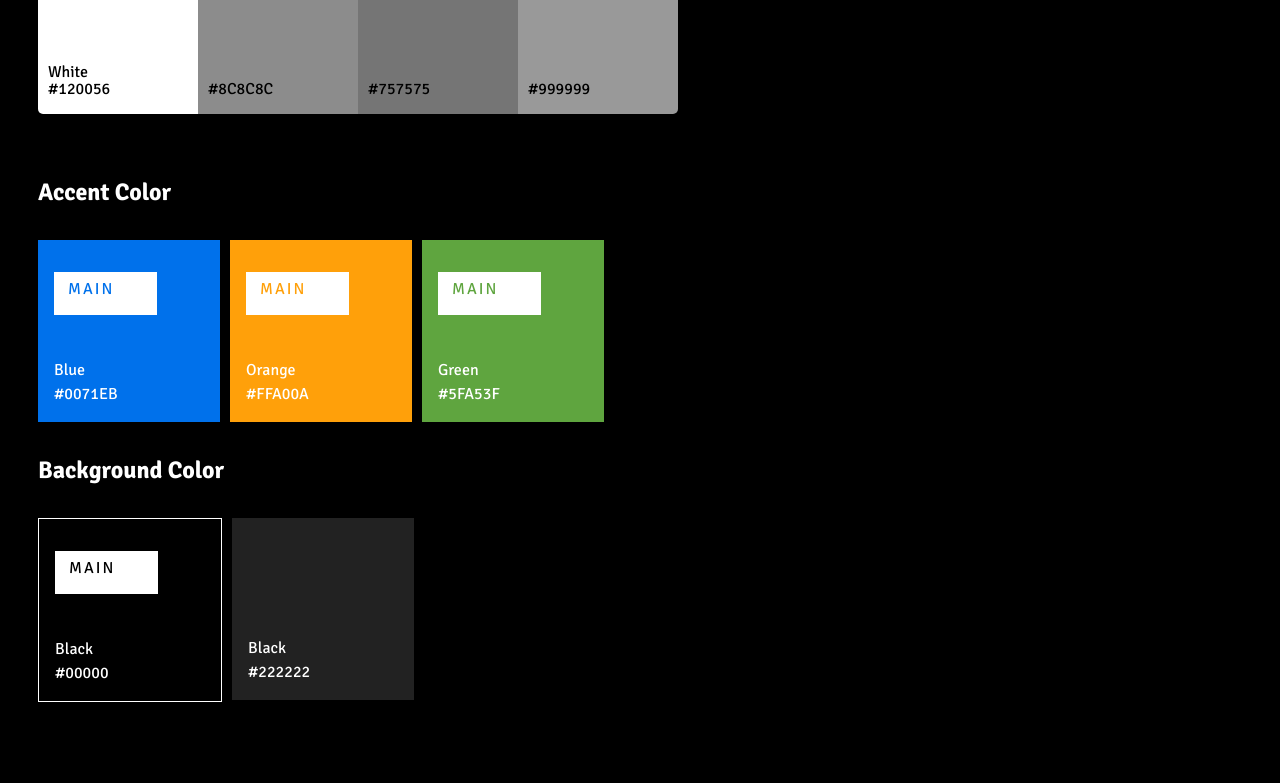
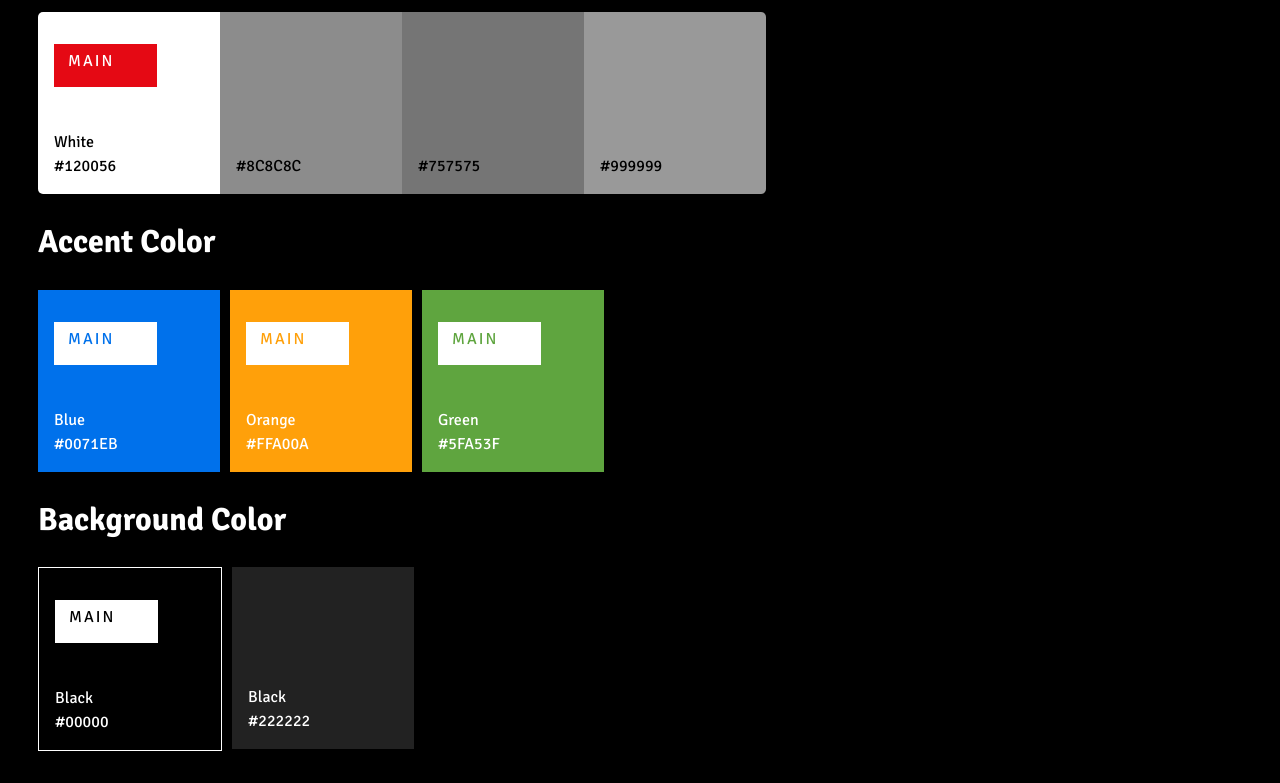
Before and after one commit to furkanozanyuce/witflix, a website built with Vite: page design-system.html in a window 1280 px wide. Shown: the part 665-1448 px from the top of the page. Before the commit the page ends 1375 px from the top, so only its background shows below. Built offline with nearby package versions, Linux system fonts and the light colour scheme.

Commit message:
cleaned a code a bit

```diff
--- a/design-system.html
+++ b/design-system.html
@@ -20,8 +20,8 @@
         </div>
         <div class="colors">
             <div class="color">
-                <h2>Primary Red</h2>
-                <div class="rect rect-red" style="background-color: var(--primary-red);">Red</div>
+                <h2>Primary Red</h2> <br>
+                <div class="rect" style="background-color: var(--primary-red); border: none;">Red</div>
             </div>
             <div class="color">
                 <h2>Primary Black</h2>
@@ -30,19 +30,27 @@
         </div>
         <div class="color2">
             <h2>Typography Color</h2>
-            <div class="t-color">
-                <div class="t-rect" style="background-color: var(--tcolor-white);">White <br> #120056</div>
-                <div class="t-rect" style="background-color: var(--tcolor-gray1);">#8C8C8C</div>
-                <div class="t-rect" style="background-color: var(--tcolor-gray2);">#757575</div>
-                <div class="t-rect" style="background-color: var(--tcolor-gray3);">#999999</div>
-                <div id="t-rect-s" style="background-color: var(--primary-red);">MAIN</div>
+            <div class="t-rect-container">
+                <div class="t-rect" style="background-color: var(--tcolor-white);">
+                    <p class="ds-main" style="background-color: var(--primary-red);">MAIN</p>
+                    <div>White <br> #120056</div>
+                </div>
+                <div class="t-rect" style="background-color: var(--tcolor-gray1);">
+                    <div>#8C8C8C</div>
+                </div>
+                <div class="t-rect" style="background-color: var(--tcolor-gray2);">
+                    <div>#757575</div>
+                </div>
+                <div class="t-rect" style="background-color: var(--tcolor-gray3);">
+                    <div>#999999</div>
+                </div>
             </div>
         </div>
         <div class="color3">
             <h2>Accent Color</h2>
             <div class="a-rect-container">
                 <div class="a-rect" style="background-color: var(--acolor-blue);">
-                    <p class="ds-main" style="background-color: var(--tcolor-white);">MAIN</p>
+                    <p class="ds-main1" style="background-color: var(--tcolor-white);">MAIN</p>
                     <div>Blue <br> #0071EB</div>
                 </div>
                 <div class="a-rect" style="background-color: var(--acolor-orange);">
@@ -58,7 +66,7 @@
         <div class="color3">
             <h2>Background Color</h2>
             <div class="a-rect-container">
-                <div class="a-rect a-rect2" style="background-color: var(--primary-black);">
+                <div class="a-rect" style="background-color: var(--primary-black); border: solid 1px var(--tcolor-white);">
                     <p class="ds-main" style="background-color: var(--tcolor-white); color: var(--primary-black);">MAIN</p>
                     <div>Black <br> #00000</div>
                 </div>
@@ -67,6 +75,7 @@
                 </div>
             </div>
         </div>
+        <br>
 </body>
 
 </html>
--- a/style.css
+++ b/style.css
@@ -11,6 +11,8 @@
   text-rendering: optimizeLegibility;
   -webkit-font-smoothing: antialiased;
   -moz-osx-font-smoothing: grayscale;
+
+  /* colors i added */
 
   --primary-red: #E50914;
   --primary-black: #000000;
@@ -36,24 +38,33 @@
 
 }
 
-.rect {
-  width: 520px;
-  height: 312px;
-  top: 146px;
-  font-size: 24px;
-  font-weight: 500;
-  line-height: 28.25px;
-  letter-spacing: -0.005em;
-  text-align: left;
-  border: solid 1px var(--primary-white);
-  display: flex;
-}
 
 body {
   background-color: var(--primary-black);
   font-family: Signika;
   color: var(--primary-white);
 }
+
+
+h1 {
+  font-weight: bold;
+  font-size: 3rem;
+  line-height: 1.1;
+  letter-spacing: 0.5%;
+}
+
+h2 {
+  font-weight: bold;
+  font-size: 2rem;
+  line-height: 1.1;
+  letter-spacing: -1%;
+}
+
+h3 {
+  font-size: 1.6rem;
+}
+
+
 
 .h1-rect {
   height: 80px;
@@ -73,25 +84,17 @@ body {
   margin-right: 100px;
 }
 
-.color2 h2 {
-  margin-right: 100px;
-  margin: 30px;
-}
-
-.color3 h2 {
-  margin-right: 100px;
-  margin: 30px;
-}
-
-.color3 {
+.rect {
+  width: 520px;
+  height: 312px;
+  top: 146px;
+  font-size: 24px;
+  font-weight: 500;
+  line-height: 28.25px;
+  letter-spacing: -0.005em;
+  text-align: left;
+  border: solid 1px var(--primary-white);
   display: flex;
-  flex-direction: column;
-}
-
-.a-rect-container {
-  display: flex;
-  gap: 10px;
-  margin-left: 30px;
 }
 
 .color .rect {
@@ -102,20 +105,68 @@ body {
 }
 
 
-.rect-red {
-  border: none;
+
+.color2 {
+  display: flex;
+  flex-direction: column;
+}
+
+.color2 h2 {
+  margin-right: 100px;
+  margin: 30px;
+}
+
+.t-rect-container {
+  display: flex;
+  margin-left: 30px;
 }
 
 .t-rect {
   width: 150px;
   height: 150px;
-  top: 138px;
-  gap: 0px;
-  border-radius: 0;
-  opacity: 0px;
+  padding: 1rem;
   display: flex;
   color: var(--primary-black);
-  line-height: 1.1;
+  flex-direction: column;
+  justify-content: flex-end;
+}
+
+.t-rect:has(p) {
+  justify-content: space-between;
+}
+
+.t-rect:first-child {
+  border-radius: 5px 0px 0px 5px;
+}
+
+.t-rect:nth-child(4) {
+  border-radius: 0px 5px 5px 0px;
+}
+
+.ds-main {
+  color: var(--tcolor-white);
+  width: 75px;
+  height: 33px;
+  letter-spacing: 2px;
+  padding: 5px 14px 5px 14px;
+}
+
+
+
+.color3 {
+  display: flex;
+  flex-direction: column;
+}
+
+.color3 h2 {
+  margin-right: 100px;
+  margin: 30px;
+}
+
+.a-rect-container {
+  display: flex;
+  gap: 10px;
+  margin-left: 30px;
 }
 
 .a-rect {
@@ -127,53 +178,11 @@ body {
   justify-content: flex-end;
 }
 
-.a-rect2 {
-  border: solid 1px var(--primary-white);
-}
-
 .a-rect:has(p) {
   justify-content: space-between;
 }
 
-.t-rect:first-child {
-  border-radius: 5px 0px 0px 5px;
-}
-
-.t-rect:nth-child(4) {
-  border-radius: 0px 5px 5px 0px;
-}
-
-
-.t-color .t-rect {
-  display: flex;
-  align-self: left;
-  padding-left: 10px;
-  padding-bottom: 15px;
-  align-items: end;
-  font-weight: normal;
-}
-
-.t-color {
-  display: flex;
-  flex-direction: row;
-  justify-content: start;
-  margin: 30px;
-}
-
-#t-rect-s {
-  display: flex;
-  width: Fixed (70px)px;
-  height: Hug (33px)px;
-  padding: 5px 14px 5px 14px;
-  gap: 10px;
-  opacity: 0px;
-  position: absolute;
-  margin-top: 10px;
-  margin-left: 10px;
-  letter-spacing: 2px;
-}
-
-.ds-main {
+.ds-main1 {
   color: var(--acolor-blue);
   width: 75px;
   height: 33px;
@@ -196,6 +205,8 @@ body {
   letter-spacing: 2px;
   padding: 5px 14px 5px 14px;
 }
+
+
 
 .ds-element-container {
   display: flex;
@@ -238,25 +249,10 @@ button {
 
 .outline-button:hover {
   color: var(--primary-white);
-  border: 1px solid var(--bg-lightest);
+  border: 1px solid var(--tcolor-gray1);
 }
 
 
-h1 {
-  font-weight: bold;
-  font-size: 3rem;
-  line-height: 1.1;
-  letter-spacing: 0.5%;
-  color: var(--primary-white);
-}
-
-h2 {
-  color: var(--primary-white);
-  top: 74px;
-  gap: 0px;
-  opacity: 0px;
-  margin-bottom: 20px;
-}
 
 /* a {
   font-weight: 500;
```
